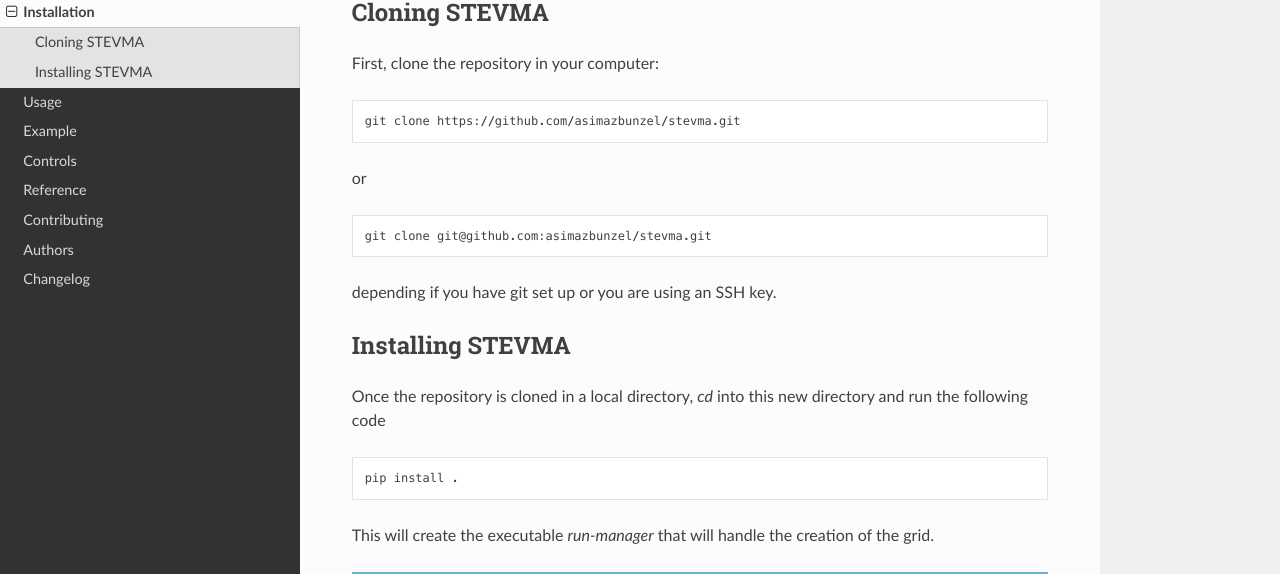
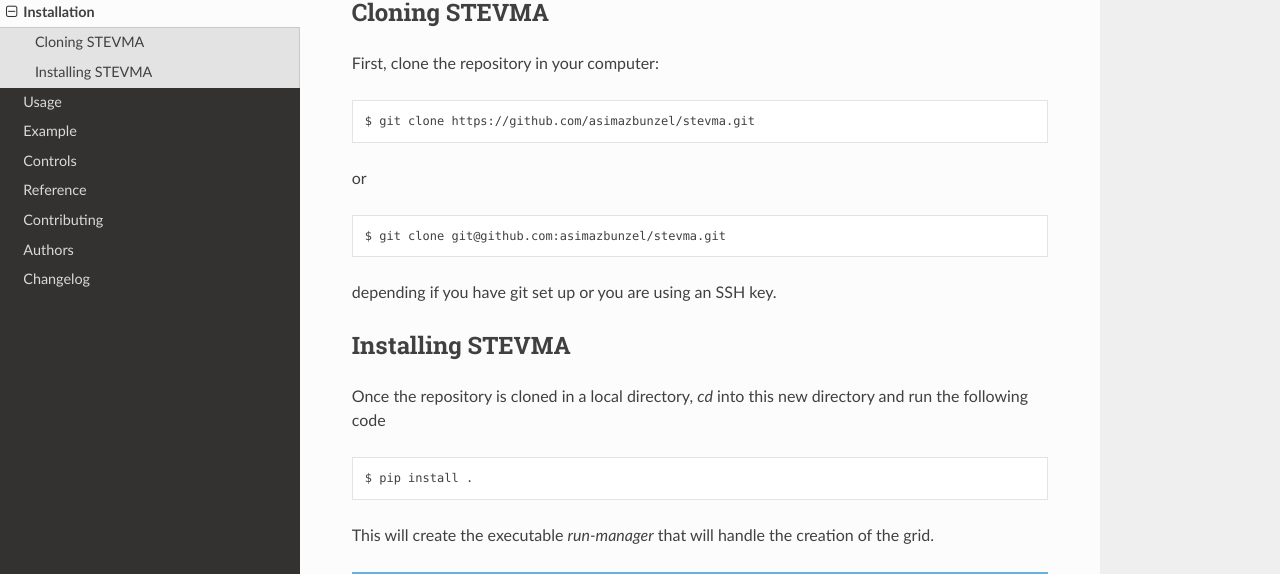
Before and after one commit to asimazbunzel/stevma, a Sphinx documentation site: the page built from docs/installation.rst, in a window 1280 px wide and 1074 px high. Shown: the part 164-738 px from the top of the window. Built offline with Sphinx 7.4.7 and the Read the Docs theme 2.0.0, drawn with Linux system fonts in a browser that asks for light colours.

Commit message:
add $ in each code-block that should be executed in the terminal

```diff
--- a/docs/installation.rst
+++ b/docs/installation.rst
@@ -9,13 +9,13 @@
 
 .. code-block::
 
-   git clone https://github.com/asimazbunzel/stevma.git
+   $ git clone https://github.com/asimazbunzel/stevma.git
 
 or
 
 .. code-block::
 
-   git clone git@github.com:asimazbunzel/stevma.git
+   $ git clone git@github.com:asimazbunzel/stevma.git
 
 depending if you have git set up or you are using an SSH key.
 
@@ -27,7 +27,7 @@
 
 .. code-block::
 
-   pip install .
+   $ pip install .
 
 This will create the executable `run-manager` that will handle the creation of the
 grid.
```
